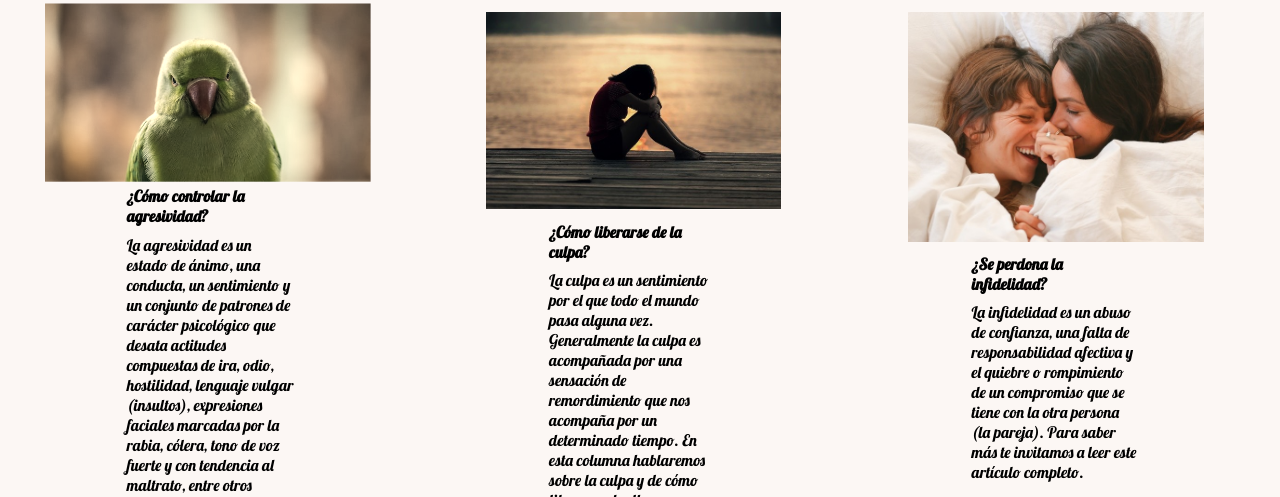
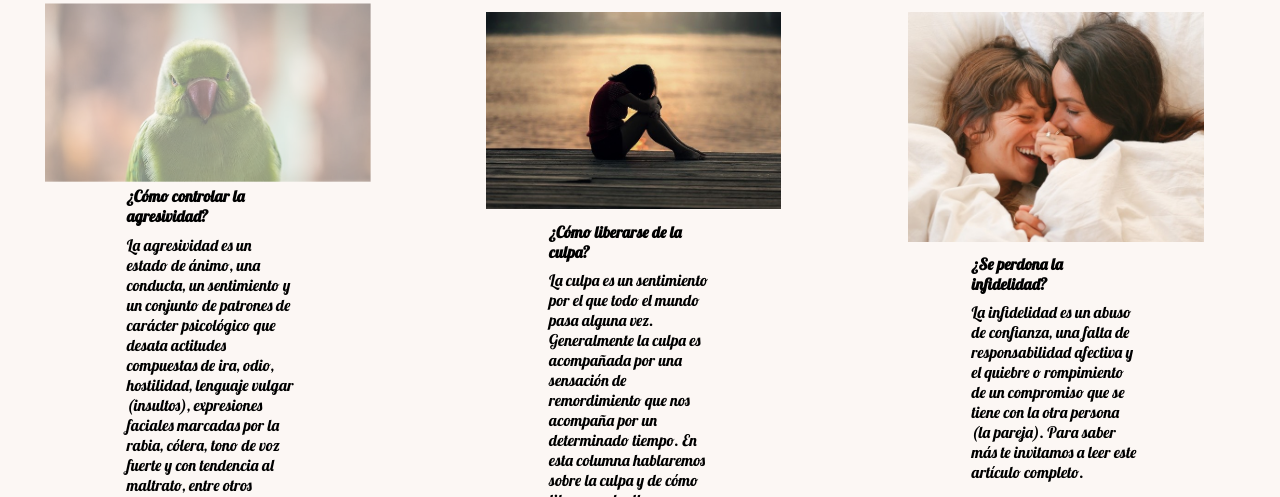
Before and after one commit to gisellevidallabarca/psiquiatriadelalma-vidallabarca, a plain HTML site: page index.html in a window 1280 px wide. In both pictures the pointer is over the picture 242 px from the left and 1501 px from the top of the page. Shown: the part 1404-1901 px from the top of the page. Drawn offline with Linux system fonts and the light colour scheme.

Commit message:
transparencia a las imagenes

```diff
--- a/style.css
+++ b/style.css
@@ -96,7 +96,7 @@ h3 {
 }
 
 .autocontrol:hover {
-    filter: sepia(50%);
+    filter: opacity(.5);
     transform:scale(1.1);
     transition: all 2s;
 
```
